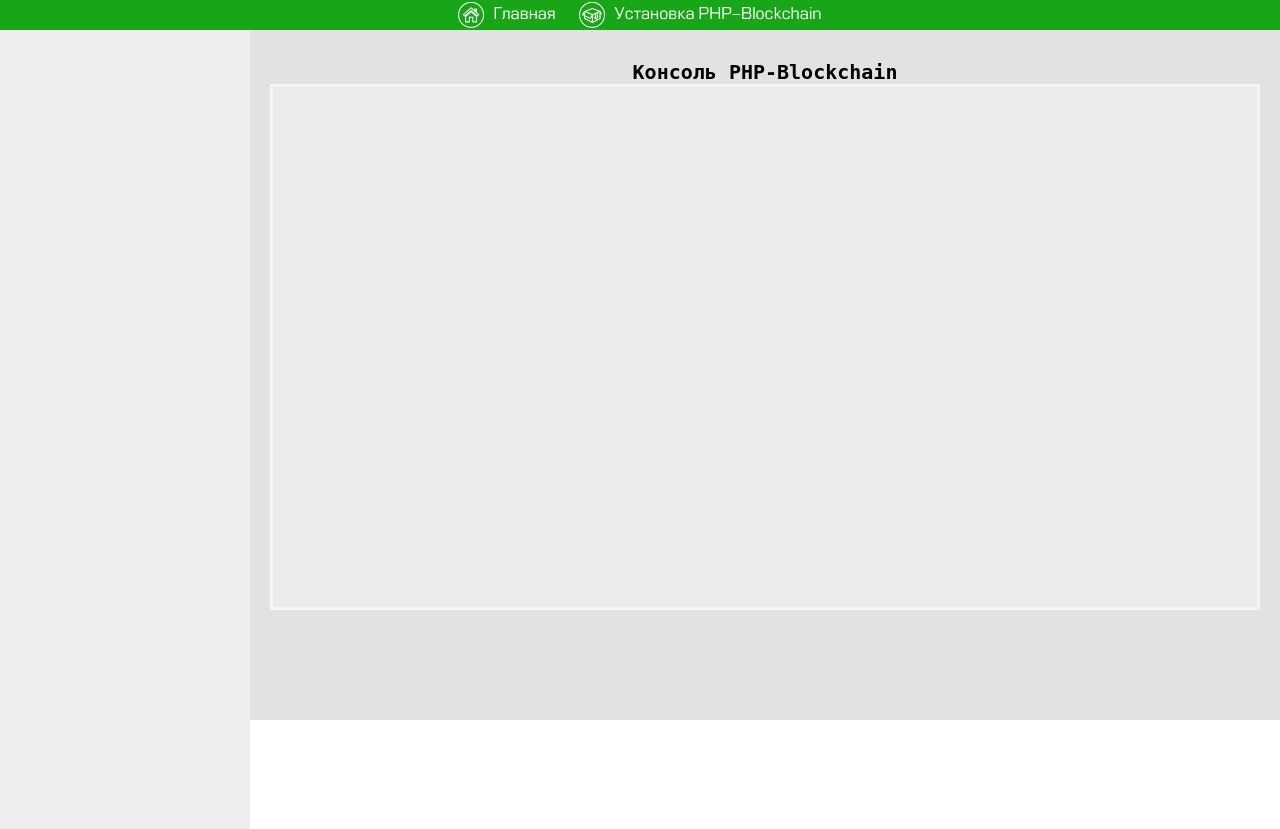
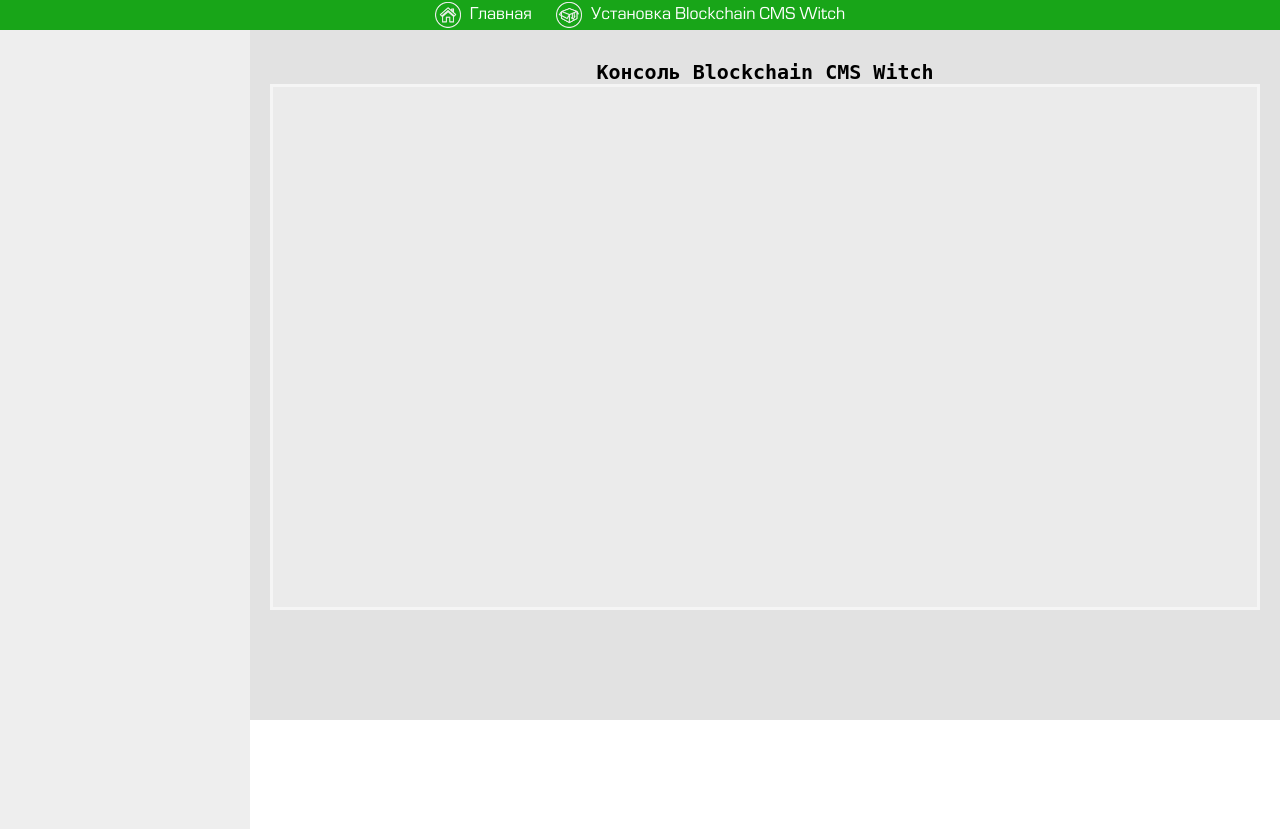
Before and after one commit to ilyamain/witch, a PHP site: page /index.php in a window 1280 px wide. Shown: the top 829 px of the page. Run offline with PHP 8.4, Linux system fonts and the light colour scheme; data that the repository does not hold is empty; some libraries are stand-ins or nearby versions.

Commit message:
Add files via upload

```diff
--- a/load/system.php
+++ b/load/system.php
@@ -9,7 +9,7 @@ date_default_timezone_set('UTC');
 
 // Определяем системные константы (кроме базы данных, она в файле конфигурации)
 // Наименование программы
-define('PROGRAM_NAME', 'PHP-Blockchain');
+define('PROGRAM_NAME', 'Blockchain CMS Witch');
 // В зависимости от ОС, выбирается прямой или обратный слэш для указания пути к файлу
 define('DS', DIRECTORY_SEPARATOR);
 // Все прямые и обратные слэши приводятся к единому значению
```
